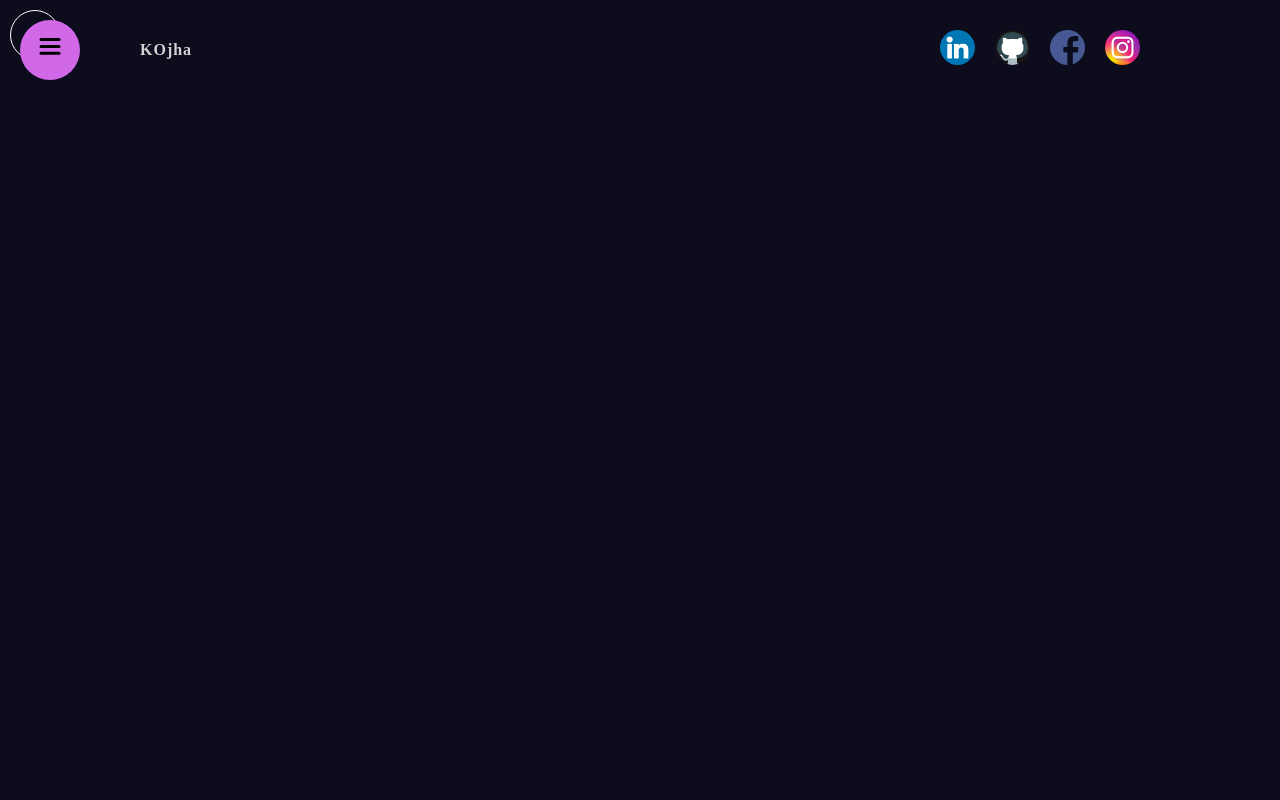
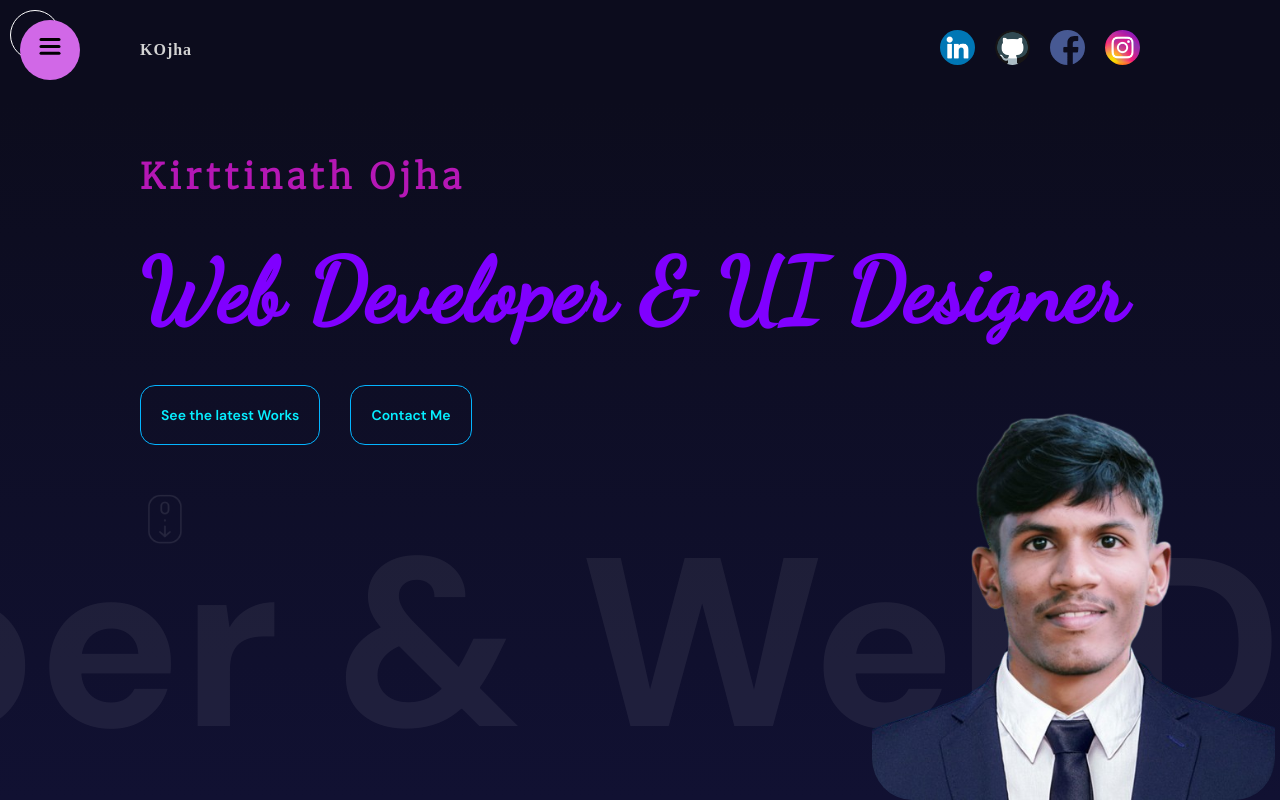
Before and after one commit to Kirttinath/portfolio-app, a React (Vite) app: page / in a window 1280 px wide. Built offline with nearby package versions, Linux system fonts and the light colour scheme; a web font is replaced by a local one.

Commit message:
Update Hero component styles and layout

```diff
--- a/src/App.jsx
+++ b/src/App.jsx
@@ -14,7 +14,7 @@ const App = () => {
       <Cursor/>
       <section id='Homepage'>
         <Navbar />
-        {/* <Hero /> */}
+        <Hero />
       </section>
       {/* <section id='Services'><Parallax type="services" /></section>
       <section><Services /></section>
--- a/src/Components/Hero/Hero.scss
+++ b/src/Components/Hero/Hero.scss
@@ -13,6 +13,7 @@
         max-width: 1000px;
         height: 70%;
         margin: auto;
+
         .textContainer {
             width: 100%;
             height: 100%;
@@ -22,7 +23,7 @@
             gap: 40px;
 
             @include mobile {
-                height: 70%;
+                height: 50%;
                 width: 100%;
                 gap: 20px;
                 align-items: center;
@@ -36,7 +37,8 @@
                 color: rgb(181, 23, 181);
                 font-family: 'Merriweather', serif;
                 @include mobile {
-                    font-size: 30px;
+                    font-size: 18px;
+                    padding-top: 30px;
                 }
             }
             h1 {
@@ -46,7 +48,7 @@
                 font-family: 'Dancing Script', cursive;
 
                 @include mobile {
-                    font-size: 30px;
+                    font-size: 36px;
                 }
             }
             .buttons {
@@ -82,12 +84,13 @@
         }
         img {
             //bottom: 0;
+            width: 100%;
             height: 100%;
             object-fit: cover;
             border-radius: 10%;
             @include mobile {
-                padding-left: 90px;
-                padding-bottom: 10px;
+                width: 50%;
+                height: 50%;
             }
         }
     }
@@ -103,7 +106,6 @@
 
         @include mobile {
            font-size: 20vh;
-           padding-bottom: 250px;
         }
     }
 }
```
